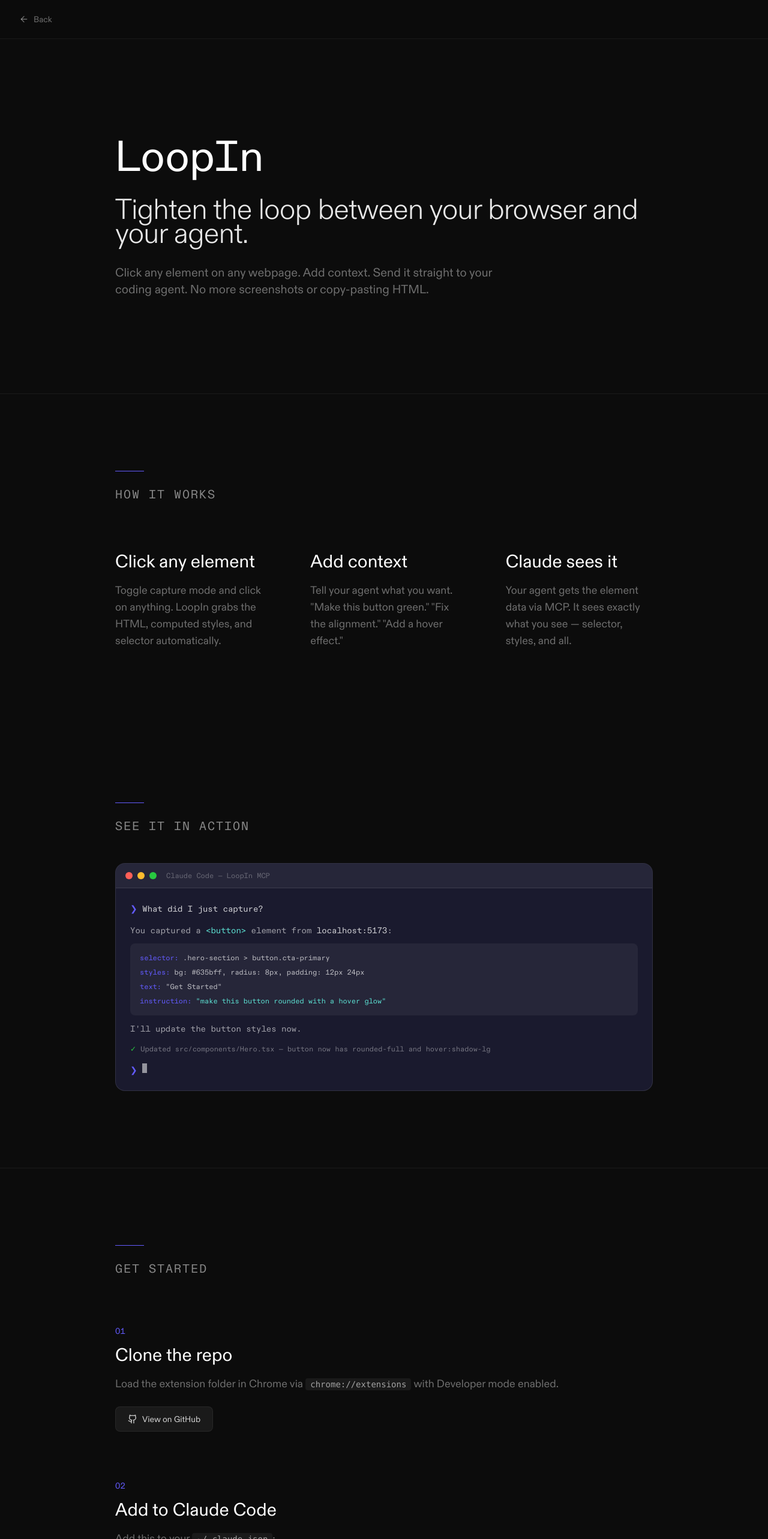
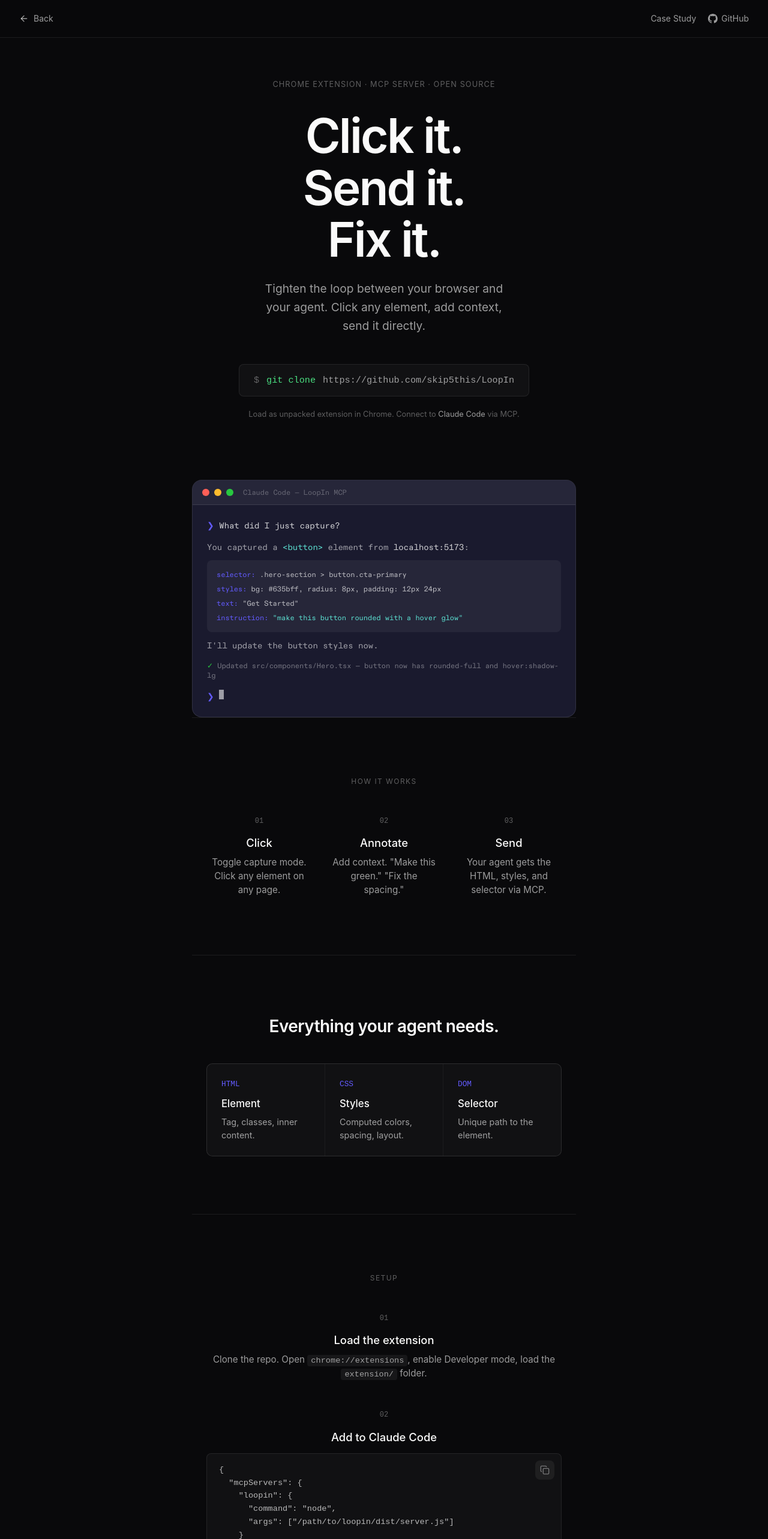
Before and after one commit to skip5this/portfolio, a React (Vite) app: page /loopin in a window 1280 px wide. Shown: the top 2566 px of the page at 60% size. Built offline with nearby package versions, Linux system fonts and the light colour scheme.

Commit message:
Redesign LoopIn page to match mix-id template: 640px centered column, consistent spacing, same CSS vars

```diff
--- a/src/pages/LoopIn.tsx
+++ b/src/pages/LoopIn.tsx
@@ -1,8 +1,7 @@
-import React, { useState } from 'react';
+import { useState } from 'react';
 import { Link } from 'react-router-dom';
-import { ArrowLeft, Copy, Check, Github } from 'lucide-react';
+import { ArrowLeft, Copy, Check } from 'lucide-react';
 import { Footer } from '../components/Footer';
-import { AnimatedLink } from '../components/AnimatedLink';
 import { LoopInTerminalDemo } from '../components/LoopInTerminalDemo';
 
 export function LoopIn() {
@@ -31,170 +30,301 @@
   };
 
   return (
-    <div className="font-sans text-gray-800 bg-[#0c0c0c] min-h-screen">
-      {/* Header */}
-      <header className="bg-[#0c0c0c]/80 backdrop-blur-xl border-b border-white/[0.06] fixed top-0 left-0 right-0 z-50">
-        <div className="max-w-7xl mx-auto px-4 sm:px-6 lg:px-8">
-          <div className="flex items-center justify-between h-16">
+    <div className="min-h-screen" style={{
+      fontFamily: "-apple-system, BlinkMacSystemFont, 'Segoe UI', 'Inter', sans-serif",
+      background: '#09090b',
+      color: '#fafafa',
+      WebkitFontSmoothing: 'antialiased',
+      lineHeight: 1.6,
+    }}>
+
+      {/* Nav */}
+      <nav className="fixed top-0 left-0 right-0 z-50 flex items-center justify-between px-8" style={{
+        background: 'rgba(9,9,11,0.85)',
+        backdropFilter: 'blur(16px)',
+        borderBottom: '1px solid rgba(255,255,255,0.08)',
+        padding: '1.25rem 2rem',
+      }}>
         <Link
           to="/"
-              className="flex items-center space-x-2 text-white/40 hover:text-white/80 transition-colors"
+          className="flex items-center gap-2 no-underline transition-colors"
+          style={{ color: 'rgba(255,255,255,0.6)', fontSize: '0.875rem' }}
+          onMouseEnter={e => (e.currentTarget.style.color = '#fafafa')}
+          onMouseLeave={e => (e.currentTarget.style.color = 'rgba(255,255,255,0.6)')}
         >
           <ArrowLeft className="w-4 h-4" />
-              <span className="text-sm font-diatype">Back</span>
+          <span>Back</span>
         </Link>
+        <div className="flex items-center gap-5">
+          <Link
+            to="/loopin/case-study"
+            className="no-underline transition-colors"
+            style={{ color: 'rgba(255,255,255,0.6)', fontSize: '0.875rem' }}
+            onMouseEnter={e => (e.currentTarget.style.color = '#fafafa')}
+            onMouseLeave={e => (e.currentTarget.style.color = 'rgba(255,255,255,0.6)')}
+          >
+            Case Study
+          </Link>
+          <a
+            href="https://github.com/skip5this/LoopIn"
+            target="_blank"
+            rel="noopener noreferrer"
+            className="no-underline transition-colors flex items-center gap-1.5"
+            style={{ color: 'rgba(255,255,255,0.6)', fontSize: '0.875rem' }}
+            onMouseEnter={e => (e.currentTarget.style.color = '#fafafa')}
+            onMouseLeave={e => (e.currentTarget.style.color = 'rgba(255,255,255,0.6)')}
+          >
+            <svg width="16" height="16" viewBox="0 0 24 24" fill="currentColor"><path d="M12 0C5.37 0 0 5.37 0 12c0 5.31 3.435 9.795 8.205 11.385.6.105.825-.255.825-.57 0-.285-.015-1.23-.015-2.235-3.015.555-3.795-.735-4.035-1.41-.135-.345-.72-1.41-1.23-1.695-.42-.225-1.02-.78-.015-.795.945-.015 1.62.87 1.845 1.23 1.08 1.815 2.805 1.305 3.495.99.105-.78.42-1.305.765-1.605-2.67-.3-5.46-1.335-5.46-5.925 0-1.305.465-2.385 1.23-3.225-.12-.3-.54-1.53.12-3.18 0 0 1.005-.315 3.3 1.23.96-.27 1.98-.405 3-.405s2.04.135 3 .405c2.295-1.56 3.3-1.23 3.3-1.23.66 1.65.24 2.88.12 3.18.765.84 1.23 1.905 1.23 3.225 0 4.605-2.805 5.625-5.475 5.925.435.375.81 1.095.81 2.22 0 1.605-.015 2.895-.015 3.3 0 .315.225.69.825.57A12.02 12.02 0 0024 12c0-6.63-5.37-12-12-12z"/></svg>
+            GitHub
+          </a>
         </div>
-        </div>
-      </header>
+      </nav>
 
-      {/* Hero — Typography-driven, full dark */}
-      <section className="pt-48 pb-32 md:pt-56 md:pb-40 px-8 md:px-16 lg:px-32 xl:px-48">
-        <div className="max-w-5xl">
-          <h1 className="text-4xl md:text-5xl lg:text-6xl xl:text-7xl font-diatype-mono font-normal text-white mb-8 tracking-[-0.03em]">
-            LoopIn
+      {/* Hero */}
+      <section className="min-h-screen flex flex-col justify-center items-center text-center" style={{ padding: '6rem 2rem 4rem' }}>
+        <div style={{ maxWidth: 640, margin: '0 auto' }}>
+          {/* Tag */}
+          <p style={{
+            fontSize: '0.8rem',
+            color: 'rgba(255,255,255,0.35)',
+            letterSpacing: '0.08em',
+            textTransform: 'uppercase',
+            marginBottom: '2rem',
+          }}>
+            Chrome Extension · MCP Server · Open Source
+          </p>
+
+          {/* Title */}
+          <h1 style={{
+            fontSize: 'clamp(2.75rem, 10vw, 5rem)',
+            fontWeight: 600,
+            lineHeight: 1.08,
+            letterSpacing: '-0.035em',
+            marginBottom: '1.5rem',
+          }}>
+            Click it.<br />Send it.<br />Fix it.
           </h1>
 
-          <p className="text-2xl md:text-3xl lg:text-4xl xl:text-[3rem] leading-[1.75] tracking-[-0.02em] font-diatype font-light text-white/90 max-w-4xl mb-8">
-            Tighten the loop between your browser and your agent.
+          {/* Lead */}
+          <p style={{
+            fontSize: '1.2rem',
+            color: 'rgba(255,255,255,0.6)',
+            maxWidth: 440,
+            margin: '0 auto 3rem',
+            lineHeight: 1.6,
+          }}>
+            Tighten the loop between your browser and your agent. Click any element, add context, send it directly.
           </p>
 
-          <p className="text-lg md:text-xl font-diatype text-white/40 max-w-2xl leading-[1.75]">
-            Click any element on any webpage. Add context. Send it straight to your coding agent. No more screenshots or copy-pasting HTML.
+          {/* Install command */}
+          <div
+            className="inline-flex items-center gap-3 cursor-pointer transition-colors"
+            style={{
+              background: '#111113',
+              border: '1px solid rgba(255,255,255,0.08)',
+              borderRadius: 8,
+              padding: '0.875rem 1.5rem',
+              fontFamily: "'SF Mono', SFMono-Regular, ui-monospace, 'Cascadia Code', monospace",
+              fontSize: '0.95rem',
+            }}
+            onClick={() => {
+              navigator.clipboard.writeText('git clone https://github.com/skip5this/LoopIn');
+            }}
+          >
+            <span style={{ color: 'rgba(255,255,255,0.35)' }}>$</span>
+            <span style={{ color: '#4ade80' }}>git clone</span>
+            <span style={{ color: 'rgba(255,255,255,0.6)' }}>https://github.com/skip5this/LoopIn</span>
+          </div>
+
+          <p style={{
+            marginTop: '1.25rem',
+            fontSize: '0.8rem',
+            color: 'rgba(255,255,255,0.35)',
+          }}>
+            Load as unpacked extension in Chrome. Connect to <a href="https://claude.ai/code" style={{ color: 'rgba(255,255,255,0.6)', textDecoration: 'none' }}>Claude Code</a> via MCP.
           </p>
         </div>
       </section>
 
-      {/* How It Works — tight, confident */}
-      <section className="py-24 md:py-32 px-8 md:px-16 lg:px-32 xl:px-48 border-t border-white/[0.06]">
-        <div className="max-w-[1680px] mx-auto">
-          <div className="w-12 h-px bg-[#635bff] mb-6"></div>
+      {/* Terminal Demo */}
+      <section style={{ padding: '0 1.5rem' }}>
+        <div style={{ maxWidth: 640, margin: '0 auto' }}>
+          <LoopInTerminalDemo />
+        </div>
+      </section>
 
-          <h2 className="text-lg md:text-xl font-diatype-mono font-normal text-white/50 mb-20 uppercase tracking-[0.1em]">
+      {/* Divider */}
+      <hr style={{ border: 'none', borderTop: '1px solid rgba(255,255,255,0.08)', maxWidth: 640, margin: '0 auto' }} />
+
+      {/* How It Works */}
+      <section style={{ padding: '6rem 1.5rem', maxWidth: 640, margin: '0 auto' }}>
+        <h2 style={{
+          fontSize: '0.75rem',
+          textTransform: 'uppercase',
+          letterSpacing: '0.12em',
+          color: 'rgba(255,255,255,0.35)',
+          textAlign: 'center',
+          marginBottom: '3rem',
+        }}>
           How it works
         </h2>
 
-          <div className="grid grid-cols-1 md:grid-cols-3 gap-16 lg:gap-20">
+        <div className="grid grid-cols-3 gap-8 text-center">
           <div>
-              <h3 className="text-2xl lg:text-3xl font-diatype font-normal text-white mb-4">
-                Click any element
-              </h3>
-              <p className="text-base lg:text-lg font-diatype text-white/40 leading-[1.75]">
-                Toggle capture mode and click on anything. LoopIn grabs the HTML, computed styles, and selector automatically.
+            <p style={{ fontFamily: "'SF Mono', monospace", fontSize: '0.75rem', color: 'rgba(255,255,255,0.35)', marginBottom: '0.75rem' }}>01</p>
+            <h3 style={{ fontSize: '1.15rem', fontWeight: 500, marginBottom: '0.4rem' }}>Click</h3>
+            <p style={{ fontSize: '0.95rem', color: 'rgba(255,255,255,0.6)', lineHeight: 1.5 }}>
+              Toggle capture mode. Click any element on any page.
             </p>
           </div>
-
           <div>
-              <h3 className="text-2xl lg:text-3xl font-diatype font-normal text-white mb-4">
-                Add context
-              </h3>
-              <p className="text-base lg:text-lg font-diatype text-white/40 leading-[1.75]">
-                Tell your agent what you want. "Make this button green." "Fix the alignment." "Add a hover effect."
+            <p style={{ fontFamily: "'SF Mono', monospace", fontSize: '0.75rem', color: 'rgba(255,255,255,0.35)', marginBottom: '0.75rem' }}>02</p>
+            <h3 style={{ fontSize: '1.15rem', fontWeight: 500, marginBottom: '0.4rem' }}>Annotate</h3>
+            <p style={{ fontSize: '0.95rem', color: 'rgba(255,255,255,0.6)', lineHeight: 1.5 }}>
+              Add context. "Make this green." "Fix the spacing."
             </p>
           </div>
-
           <div>
-              <h3 className="text-2xl lg:text-3xl font-diatype font-normal text-white mb-4">
-                Claude sees it
-              </h3>
-              <p className="text-base lg:text-lg font-diatype text-white/40 leading-[1.75]">
-                Your agent gets the element data via MCP. It sees exactly what you see — selector, styles, and all.
+            <p style={{ fontFamily: "'SF Mono', monospace", fontSize: '0.75rem', color: 'rgba(255,255,255,0.35)', marginBottom: '0.75rem' }}>03</p>
+            <h3 style={{ fontSize: '1.15rem', fontWeight: 500, marginBottom: '0.4rem' }}>Send</h3>
+            <p style={{ fontSize: '0.95rem', color: 'rgba(255,255,255,0.6)', lineHeight: 1.5 }}>
+              Your agent gets the HTML, styles, and selector via MCP.
             </p>
-            </div>
           </div>
         </div>
       </section>
 
-      {/* Demo — with context */}
-      <section className="py-24 md:py-32 px-8 md:px-16 lg:px-32 xl:px-48">
-        <div className="max-w-[1680px] mx-auto">
-          <div className="w-12 h-px bg-[#635bff] mb-6"></div>
+      {/* Divider */}
+      <hr style={{ border: 'none', borderTop: '1px solid rgba(255,255,255,0.08)', maxWidth: 640, margin: '0 auto' }} />
 
-          <h2 className="text-lg md:text-xl font-diatype-mono font-normal text-white/50 mb-12 uppercase tracking-[0.1em]">
-            See it in action
+      {/* What Gets Captured */}
+      <section style={{ padding: '6rem 1.5rem', maxWidth: 640, margin: '0 auto' }}>
+        <h2 style={{
+          fontSize: '1.75rem',
+          fontWeight: 600,
+          letterSpacing: '-0.02em',
+          textAlign: 'center',
+          marginBottom: '2.5rem',
+        }}>
+          Everything your agent needs.
         </h2>
 
-          <LoopInTerminalDemo />
+        <div style={{
+          display: 'grid',
+          gridTemplateColumns: 'repeat(3, 1fr)',
+          gap: 1,
+          background: 'rgba(255,255,255,0.08)',
+          border: '1px solid rgba(255,255,255,0.08)',
+          borderRadius: 10,
+          overflow: 'hidden',
+        }}>
+          {[
+            { label: 'HTML', title: 'Element', desc: 'Tag, classes, inner content.' },
+            { label: 'CSS', title: 'Styles', desc: 'Computed colors, spacing, layout.' },
+            { label: 'DOM', title: 'Selector', desc: 'Unique path to the element.' },
+          ].map((item, i) => (
+            <div key={i} style={{ background: '#111113', padding: '1.5rem' }}>
+              <p style={{
+                fontFamily: "'SF Mono', monospace",
+                fontSize: '0.8rem',
+                color: '#635bff',
+                marginBottom: '0.5rem',
+              }}>{item.label}</p>
+              <h3 style={{ fontSize: '1.05rem', fontWeight: 500, marginBottom: '0.4rem' }}>{item.title}</h3>
+              <p style={{ fontSize: '0.9rem', color: 'rgba(255,255,255,0.6)', lineHeight: 1.5 }}>{item.desc}</p>
+            </div>
+          ))}
         </div>
       </section>
 
-      {/* Get Started — merged installation + quick start */}
-      <section className="py-24 md:py-32 px-8 md:px-16 lg:px-32 xl:px-48 border-t border-white/[0.06]">
-        <div className="max-w-[1680px] mx-auto">
-          <div className="w-12 h-px bg-[#635bff] mb-6"></div>
+      {/* Divider */}
+      <hr style={{ border: 'none', borderTop: '1px solid rgba(255,255,255,0.08)', maxWidth: 640, margin: '0 auto' }} />
 
-          <h2 className="text-lg md:text-xl font-diatype-mono font-normal text-white/50 mb-20 uppercase tracking-[0.1em]">
-            Get started
+      {/* Setup */}
+      <section style={{ padding: '6rem 1.5rem', maxWidth: 640, margin: '0 auto' }}>
+        <h2 style={{
+          fontSize: '0.75rem',
+          textTransform: 'uppercase',
+          letterSpacing: '0.12em',
+          color: 'rgba(255,255,255,0.35)',
+          textAlign: 'center',
+          marginBottom: '3rem',
+        }}>
+          Setup
         </h2>
 
-          <div className="max-w-3xl space-y-20">
-            {/* Step 1: Clone */}
-            <div>
-              <div className="text-sm font-diatype-mono text-[#635bff] mb-3">01</div>
-              <h3 className="text-2xl lg:text-3xl font-diatype font-normal text-white mb-4">
-                Clone the repo
-              </h3>
-              <p className="text-base lg:text-lg font-diatype text-white/40 leading-[1.75] mb-6">
-                Load the extension folder in Chrome via <code className="bg-white/[0.06] px-2 py-0.5 rounded text-sm text-white/60">chrome://extensions</code> with Developer mode enabled.
+        <div className="space-y-12">
+          {/* Step 1 */}
+          <div className="text-center">
+            <p style={{ fontFamily: "'SF Mono', monospace", fontSize: '0.75rem', color: 'rgba(255,255,255,0.35)', marginBottom: '0.75rem' }}>01</p>
+            <h3 style={{ fontSize: '1.15rem', fontWeight: 500, marginBottom: '0.4rem' }}>Load the extension</h3>
+            <p style={{ fontSize: '0.95rem', color: 'rgba(255,255,255,0.6)', lineHeight: 1.5 }}>
+              Clone the repo. Open <span style={{ fontFamily: "'SF Mono', monospace", fontSize: '0.85rem', background: 'rgba(255,255,255,0.06)', padding: '2px 6px', borderRadius: 4 }}>chrome://extensions</span>, enable Developer mode, load the <span style={{ fontFamily: "'SF Mono', monospace", fontSize: '0.85rem', background: 'rgba(255,255,255,0.06)', padding: '2px 6px', borderRadius: 4 }}>extension/</span> folder.
             </p>
-              <a
-                href="https://github.com/skip5this/LoopIn"
-                target="_blank"
-                rel="noopener noreferrer"
-                className="inline-flex items-center gap-2 px-5 py-2.5 bg-white/[0.06] hover:bg-white/[0.1] text-white/80 font-diatype text-sm rounded-lg transition-colors border border-white/[0.06]"
-              >
-                <Github className="w-4 h-4" />
-                View on GitHub
-              </a>
           </div>
 
-            {/* Step 2: MCP Config */}
-            <div>
-              <div className="text-sm font-diatype-mono text-[#635bff] mb-3">02</div>
-              <h3 className="text-2xl lg:text-3xl font-diatype font-normal text-white mb-4">
-                Add to Claude Code
-              </h3>
-              <p className="text-base lg:text-lg font-diatype text-white/40 leading-[1.75] mb-6">
-                Add this to your <code className="bg-white/[0.06] px-2 py-0.5 rounded text-sm text-white/60">~/.claude.json</code>:
-              </p>
-              <div className="relative">
-                <pre className="bg-white/[0.03] text-white/70 p-6 rounded-lg font-diatype-mono text-sm overflow-x-auto border border-white/[0.06]">
+          {/* Step 2 */}
+          <div className="text-center">
+            <p style={{ fontFamily: "'SF Mono', monospace", fontSize: '0.75rem', color: 'rgba(255,255,255,0.35)', marginBottom: '0.75rem' }}>02</p>
+            <h3 style={{ fontSize: '1.15rem', fontWeight: 500, marginBottom: '0.75rem' }}>Add to Claude Code</h3>
+            <div className="relative text-left">
+              <pre style={{
+                background: '#111113',
+                border: '1px solid rgba(255,255,255,0.08)',
+                borderRadius: 8,
+                padding: '1rem 1.25rem',
+                fontFamily: "'SF Mono', SFMono-Regular, ui-monospace, monospace",
+                fontSize: '0.85rem',
+                lineHeight: 1.6,
+                color: 'rgba(255,255,255,0.7)',
+                overflowX: 'auto',
+              }}>
                 {mcpConfig}
               </pre>
               <button
                 onClick={copyMcpConfig}
-                  className="absolute top-4 right-4 p-2 bg-white/[0.06] hover:bg-white/[0.1] rounded-lg transition-colors"
+                className="absolute top-3 right-3 p-2 rounded-lg transition-colors"
+                style={{ background: 'rgba(255,255,255,0.06)' }}
               >
                 {copiedMcp ? (
                   <Check className="w-4 h-4 text-green-400" />
                 ) : (
-                    <Copy className="w-4 h-4 text-white/40" />
+                  <Copy className="w-4 h-4" style={{ color: 'rgba(255,255,255,0.4)' }} />
                 )}
               </button>
             </div>
           </div>
 
-            {/* Step 3: Use it */}
-            <div>
-              <div className="text-sm font-diatype-mono text-[#635bff] mb-3">03</div>
-              <h3 className="text-2xl lg:text-3xl font-diatype font-normal text-white mb-4">
-                Start capturing
-              </h3>
+          {/* Step 3 */}
+          <div className="text-center">
+            <p style={{ fontFamily: "'SF Mono', monospace", fontSize: '0.75rem', color: 'rgba(255,255,255,0.35)', marginBottom: '0.75rem' }}>03</p>
+            <h3 style={{ fontSize: '1.15rem', fontWeight: 500, marginBottom: '0.75rem' }}>Start capturing</h3>
 
             {/* Keyboard shortcut */}
-              <div className="bg-white/[0.03] rounded-lg p-5 border border-white/[0.06] mb-6">
-                <div className="flex items-center justify-between">
-                  <div>
-                    <span className="text-white font-diatype text-sm">Toggle capture mode</span>
-                  </div>
-                  <kbd className="px-3 py-1.5 bg-white/[0.06] rounded-md text-white/60 font-diatype-mono text-xs border border-white/[0.06]">
-                    ⌘ Shift C
-                  </kbd>
-                </div>
+            <div className="flex items-center justify-between text-left" style={{
+              background: '#111113',
+              border: '1px solid rgba(255,255,255,0.08)',
+              borderRadius: 8,
+              padding: '0.75rem 1.25rem',
+              marginBottom: '1rem',
+            }}>
+              <span style={{ fontSize: '0.95rem' }}>Toggle capture mode</span>
+              <kbd style={{
+                fontFamily: "'SF Mono', monospace",
+                fontSize: '0.8rem',
+                color: 'rgba(255,255,255,0.6)',
+                background: 'rgba(255,255,255,0.06)',
+                padding: '4px 10px',
+                borderRadius: 6,
+                border: '1px solid rgba(255,255,255,0.06)',
+              }}>⌘ Shift C</kbd>
             </div>
 
             {/* Example prompts */}
-              <p className="text-sm font-diatype text-white/30 mb-4">Try asking your agent:</p>
-              <div className="space-y-2">
+            <p style={{ fontSize: '0.8rem', color: 'rgba(255,255,255,0.35)', marginBottom: '0.75rem' }}>
+              Try asking your agent:
+            </p>
+            <div className="space-y-2 text-left">
               {[
                 "What did I just capture?",
                 "List all my captures",
@@ -202,47 +332,86 @@
               ].map((prompt, index) => (
                 <div
                   key={index}
-                    className="flex items-center justify-between bg-white/[0.03] rounded-lg px-4 py-3 group cursor-pointer hover:bg-white/[0.06] transition-colors border border-white/[0.04]"
+                  className="flex items-center justify-between cursor-pointer transition-colors group"
+                  style={{
+                    background: 'rgba(255,255,255,0.03)',
+                    border: '1px solid rgba(255,255,255,0.04)',
+                    borderRadius: 8,
+                    padding: '0.65rem 1rem',
+                  }}
                   onClick={() => copyPrompt(prompt)}
                 >
-                    <code className="text-white/50 font-diatype-mono text-sm">{prompt}</code>
+                  <code style={{
+                    fontFamily: "'SF Mono', monospace",
+                    fontSize: '0.85rem',
+                    color: 'rgba(255,255,255,0.5)',
+                  }}>{prompt}</code>
                   {copiedPrompt === prompt ? (
                     <Check className="w-3.5 h-3.5 text-green-400" />
                   ) : (
-                      <Copy className="w-3.5 h-3.5 text-white/20 group-hover:text-white/40 transition-colors" />
+                    <Copy className="w-3.5 h-3.5 opacity-20 group-hover:opacity-40 transition-opacity" />
                   )}
                 </div>
               ))}
             </div>
           </div>
         </div>
-        </div>
       </section>
 
       {/* CTA */}
-      <section className="py-32 md:py-40 px-8 md:px-16 lg:px-32 xl:px-48 border-t border-white/[0.06]">
-        <div className="max-w-[1680px] mx-auto">
-          <p className="text-2xl md:text-3xl lg:text-4xl xl:text-[3rem] leading-[1.75] tracking-[-0.02em] font-diatype font-light text-white max-w-4xl mb-12">
-            Built for Claude Code users. Works anywhere — capture from production sites, competitor UIs, or design inspiration.
+      <section className="text-center" style={{
+        padding: '6rem 1.5rem',
+        borderTop: '1px solid rgba(255,255,255,0.08)',
+      }}>
+        <div style={{ maxWidth: 640, margin: '0 auto' }}>
+          <h2 style={{
+            fontSize: '1.75rem',
+            fontWeight: 600,
+            letterSpacing: '-0.02em',
+            marginBottom: '0.5rem',
+          }}>
+            Built for agents.
+          </h2>
+          <p style={{
+            color: 'rgba(255,255,255,0.6)',
+            fontSize: '1rem',
+            marginBottom: '2rem',
+          }}>
+            Works anywhere — production sites, competitor UIs, design inspiration.
           </p>
 
-          <div className="flex flex-col sm:flex-row items-start gap-4">
+          <div className="flex items-center justify-center gap-4">
             <a
               href="https://github.com/skip5this/LoopIn"
               target="_blank"
               rel="noopener noreferrer"
-              className="inline-flex items-center gap-2 px-6 py-3 bg-[#635bff] hover:bg-[#5046e5] text-white font-diatype font-medium text-sm rounded-lg transition-colors"
+              className="transition-opacity"
+              style={{
+                padding: '0.8rem 1.25rem',
+                background: '#fafafa',
+                color: '#09090b',
+                fontWeight: 600,
+                border: 'none',
+                borderRadius: 6,
+                fontSize: '0.9rem',
+                textDecoration: 'none',
+                display: 'inline-block',
+              }}
             >
-              <Github className="w-4 h-4" />
               View on GitHub
             </a>
-            <AnimatedLink
+            <Link
               to="/loopin/case-study"
-              arrow={false}
-              className="inline-flex items-center gap-2 px-6 py-3 text-sm font-diatype text-white/40 hover:text-white/70 transition-colors"
+              className="transition-colors"
+              style={{
+                padding: '0.8rem 1.25rem',
+                color: 'rgba(255,255,255,0.6)',
+                fontSize: '0.9rem',
+                textDecoration: 'none',
+              }}
             >
-              Read the case study
-            </AnimatedLink>
+              Read the case study →
+            </Link>
           </div>
         </div>
       </section>
```
Lines whose indentation alone changed are shown as unchanged.
